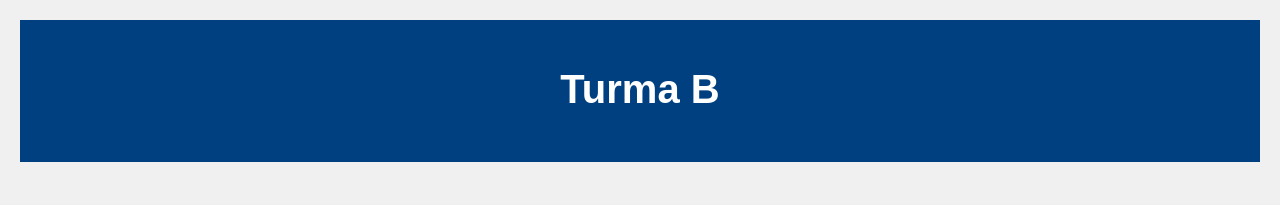
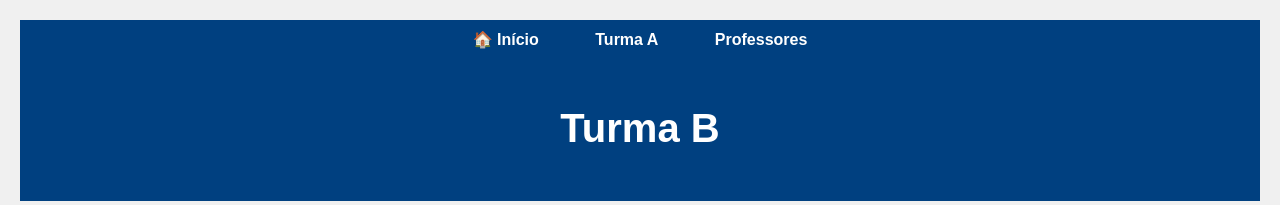
Before and after one commit to VictorOliveira3765/anuario-24-25, a plain HTML site: page turma-b.html in a window 1280 px wide. Shown: the top 205 px of the page. Drawn offline with Linux system fonts and the light colour scheme.

Commit message:
Update turma-b.html

```diff
--- a/turma-b.html
+++ b/turma-b.html
@@ -11,6 +11,23 @@
       background-color: #f0f0f0;
       margin: 0;
       padding: 20px;
+    }
+        nav {
+      background-color: #004080;
+      padding: 10px 20px;
+      text-align: center;
+    }
+    nav a {
+      color: white;
+      text-decoration: none;
+      margin: 0 10px;
+      font-weight: bold;
+      padding: 8px 16px;
+      border-radius: 5px;
+      transition: background-color 0.3s;
+    }
+    nav a:hover {
+      background-color: #0066cc;
     }
     header {
       text-align: center;
@@ -60,6 +77,11 @@
   </style>
 </head>
 <body>
+    <nav>
+    <a href="anuario.html">🏠 Início</a>
+    <a href="turma-a.html">Turma A</a>
+    <a href="professores.html">Professores</a>
+  </nav>
   <header>
     <h1>Turma B</h1>
   </header>
```
